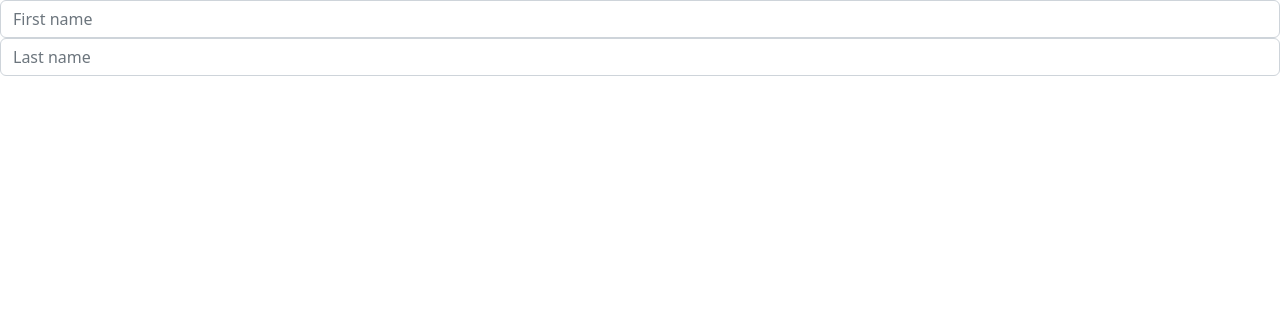
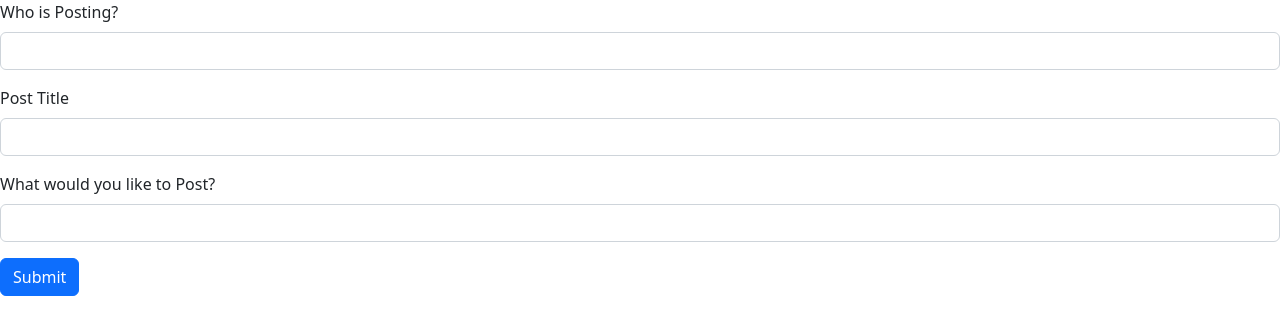
Before and after one commit to Gepoverlow/php-guestbook, a PHP site: template Views/message-form.php in a window 1280 px wide. Shown: the top 335 px of the page. Run offline with PHP 8.4, Linux system fonts and the light colour scheme; the template is opened without the code that fills it, so the values that code supplies are empty.

Commit message:
styled the form with bootstrap

```diff
--- a/Views/guestbook.php
+++ b/Views/guestbook.php
@@ -1,12 +1,12 @@
 <?php require 'includes/header.php'; ?>
 
-<main class="container">
+<main class="container-fluid">
 
 <h1>You are now at guestbook</h1>
 <a href="index.php?page=home">Go to Home</a>
 
 <form action="" method="post">
-    <button name="write-post">Write a message!</button>
+    <button class="btn btn-success" name="write-post" style="margin-top:1em;">Write a message!</button>
 </form>
 
 <?php
--- a/Views/message-form.php
+++ b/Views/message-form.php
@@ -1,20 +1,15 @@
-<!-- <form action="" method="post">
-    <label for="title">Title</label>
-    <input id="title" name="title"></input>
-    <label for="content">Content</label>
-    <input id="content" name="content"></input>
-    <label for="author">Author</label>
-    <input id="author" name="author"></input>
-    <button type="submit" name="submit-post">Submit Post!</button>
-</form> -->
-
-<form>
-  <div class="form-row">
-    <div class="col">
-      <input type="text" class="form-control" placeholder="First name">
-    </div>
-    <div class="col">
-      <input type="text" class="form-control" placeholder="Last name">
-    </div>
+<form method="post">
+  <div class="mb-3">
+    <label for="author" class="form-label">Who is Posting?</label>
+    <input name="author" type="text" class="form-control" id="author">
   </div>
+  <div class="mb-3">
+    <label for="title" class="form-label">Post Title</label>
+    <input name="title" type="text" class="form-control" id="title" >
+  </div>
+  <div class="mb-3">
+    <label for="content" class="form-label">What would you like to Post?</label>
+    <input name="content" type="text" class="form-control" id="content">
+  </div>
+  <button type="submit" name="submit-post" class="btn btn-primary">Submit</button>
 </form>
```
Also changed, not shown: savedPosts.txt (+12 -0 lines).
